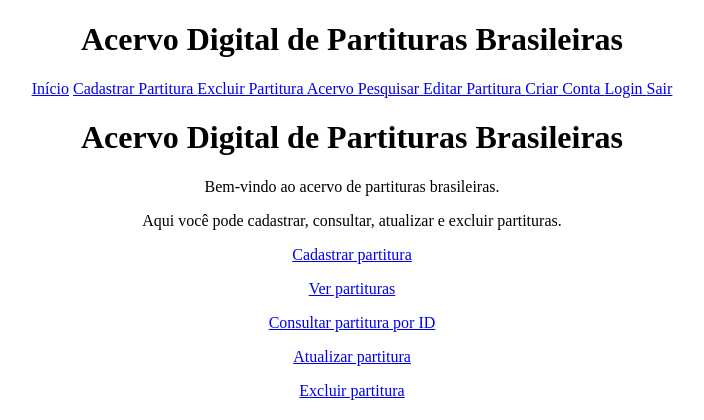
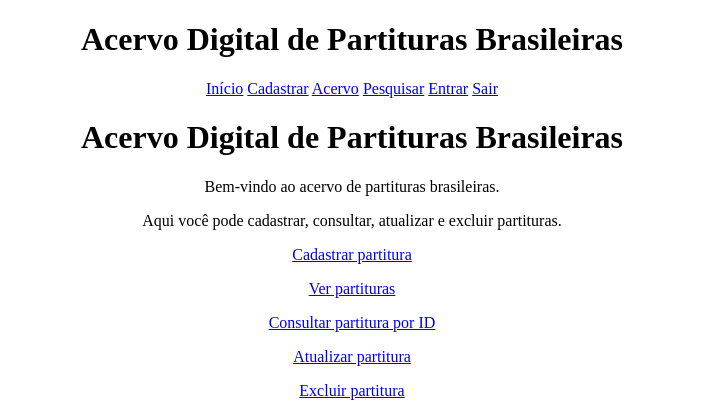
Before and after one commit to cauepasilva-art/acervo-partituras-brasileiras, a PHP site: page /index.php in a window 1280 px wide. Shown: the top 420 px of the page, without its empty margins (288-992 px from the left). Run offline with PHP 8.4, Linux system fonts and the light colour scheme.

Commit message:
limpando o header

```diff
--- a/mini-sistema-main/includes/header.php
+++ b/mini-sistema-main/includes/header.php
@@ -3,41 +3,12 @@
     <h1>Acervo Digital de Partituras Brasileiras</h1>
 
     <nav>
-
         <a href="/">Início</a>
-
-        <a href="/app/create.php">
-            Cadastrar Partitura
-        </a>
-
-        <a href="/app/delete.php">
-            Excluir Partitura
-        </a>
-
-        <a href="/app/select.php">
-            Acervo
-        </a>
-
-        <a href="/app/select_where.php">
-            Pesquisar
-        </a>
-
-        <a href="/app/update.php">
-            Editar Partitura
-        </a>
-
-        <a href="/login/cadastrar.php">
-            Criar Conta
-        </a>
-
-        <a href="/login/login.php">
-            Login
-        </a>
-
-        <a href="/login/logout.php">
-            Sair
-        </a>
-
+        <a href="/app/create.php">Cadastrar</a>
+        <a href="/app/select.php">Acervo</a>
+        <a href="/app/select_where.php">Pesquisar</a>
+        <a href="/login/login.php">Entrar</a>
+        <a href="/login/logout.php">Sair</a>
     </nav>
 
 </header>
```
